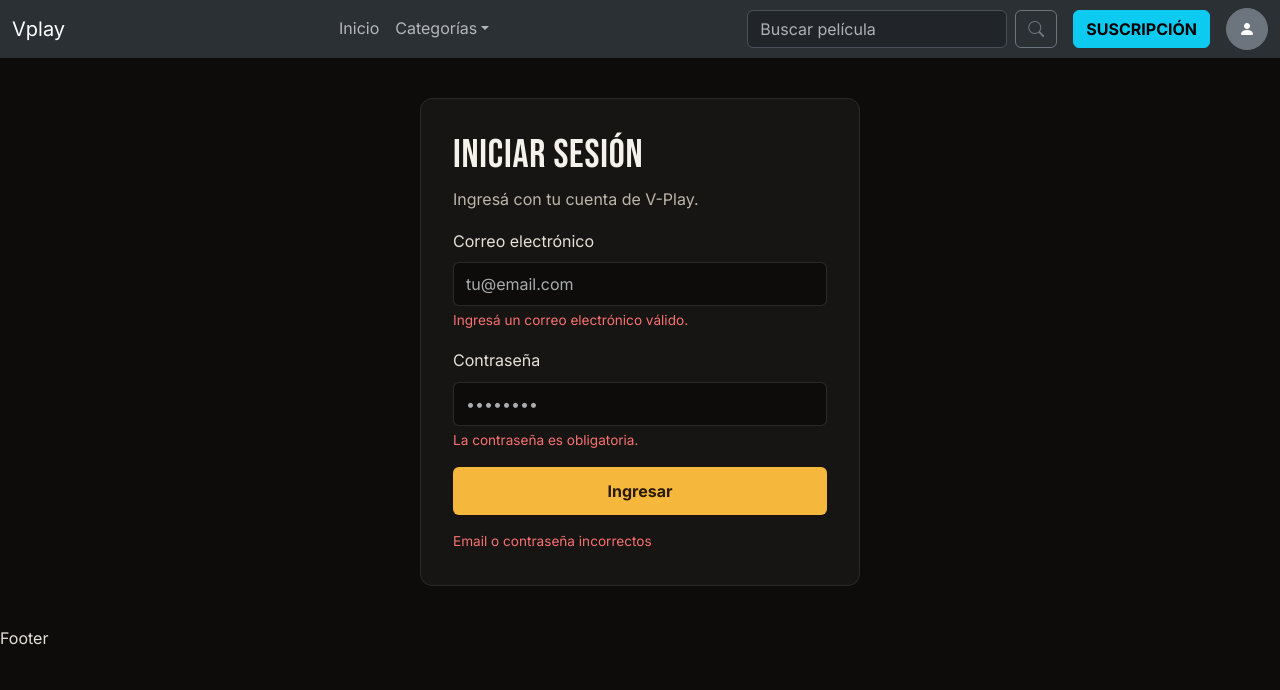
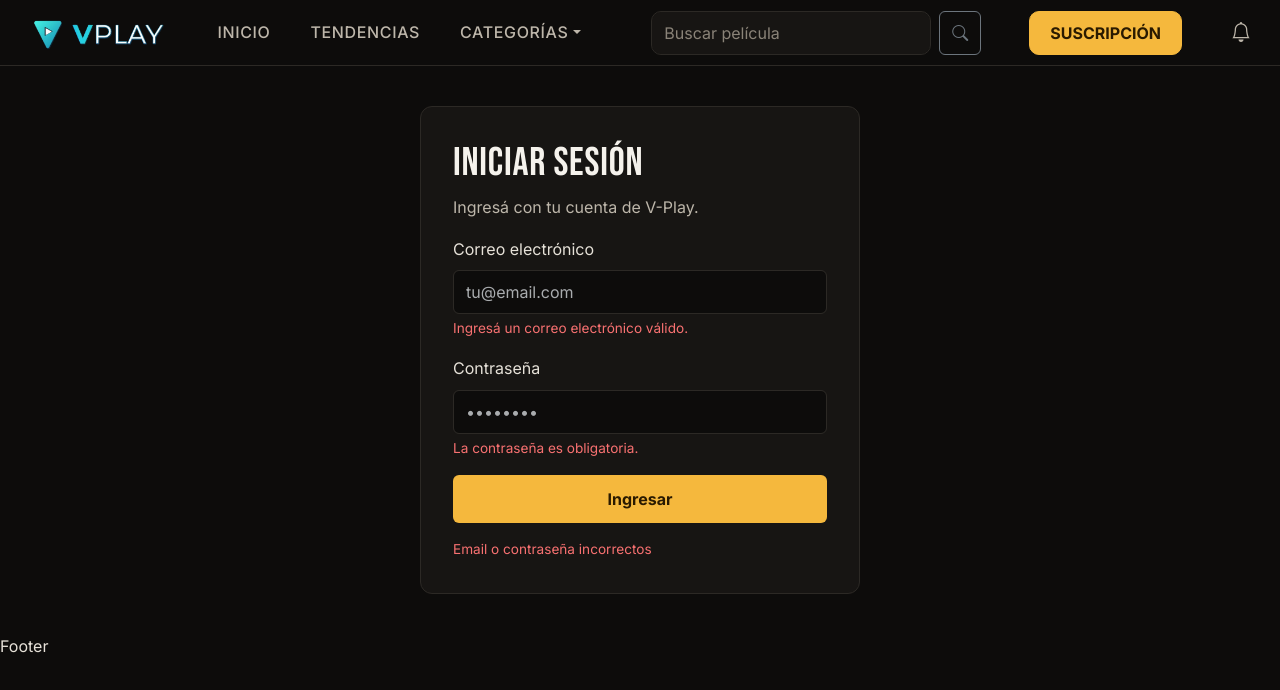
Before and after one commit to silvanaloggia-bit/V-Play, a React (Vite) app: page /login in a window 1280 px wide. Shown: the top 690 px of the page. Built offline with nearby package versions, Linux system fonts and the light colour scheme.

Commit message:
feat:update navabar HU- 04

```diff
--- a/src/components/Navbar.tsx
+++ b/src/components/Navbar.tsx
@@ -5,25 +5,29 @@ import Nav from 'react-bootstrap/Nav';
 import Navbar from 'react-bootstrap/Navbar';
 import NavDropdown from 'react-bootstrap/NavDropdown';
 import { Link } from 'react-router';
+import "../styles/Navbar.css";
+import logo from "../assets/logo-vplay.png.png";
 
 // Más adelante esta lista se importa desde config/constants.ts
 const categories = ['Acción', 'Comedia', 'Drama'];
 
 function AppNavbar() {
   return (
-    <Navbar expand="lg" className="bg-body-tertiary">
+    <Navbar expand="lg" className="app-navbar px-3" data-bs-theme="dark">
       <Container fluid>
         <Navbar.Brand as={Link} to="/">
-          Vplay
+          <img src={logo} alt="VPlay" height={36} />
         </Navbar.Brand>
 
         <Navbar.Toggle aria-controls="navbarScroll" />
 
-        <Navbar.Collapse id="navbarScroll">
-          <Nav className="mx-auto my-2 my-lg-0">
+        <Navbar.Collapse id="navbarScroll" className='justify-content-between w-100'>
+          <Nav className="ms-lg-4 gap-lg-4 align-items-lg-center">
             <Nav.Link as={Link} to="/">
               Inicio
             </Nav.Link>
+
+            <Nav.Link as= {Link} to="/tendencias">Tendencias</Nav.Link>
 
             <NavDropdown title="Categorías" id="navbarCategoriesDropdown">
               {categories.map((category) => (
@@ -34,9 +38,9 @@ function AppNavbar() {
             </NavDropdown>
           </Nav>
 
-          <div className="d-flex align-items-center gap-3 flex-nowrap">
+          <div className="d-flex align-items-center gap-5 flex-nowrap">
             <Form
-              className="d-flex"
+              className="d-flex my-2 my-lg-0"
               role="search"
               onSubmit={(event) => event.preventDefault()}
             >
@@ -44,6 +48,7 @@ function AppNavbar() {
                 type="search"
                 placeholder="Buscar película"
                 className="me-2"
+                style={{width: 280}}
                 aria-label="Buscar película"
               />
               <Button type="submit" variant="outline-secondary" aria-label="Buscar">
@@ -54,8 +59,11 @@ function AppNavbar() {
             <Button variant="info" className="fw-bold text-uppercase text-nowrap">
               Suscripción
             </Button>
+            <Button variant='link' className='text-body p-0' aria-label='Notificaciones'>
+              <i className='bi bi-bell fs-5' aria-hidden="true"></i>
+            </Button>
 
-            <Button
+            {/* <Button
               as={Link}
               to="/login"
               variant="secondary"
@@ -64,7 +72,7 @@ function AppNavbar() {
               aria-label="Ingresar"
             >
               <i className="bi bi-person-fill" aria-hidden="true"></i>
-            </Button>
+            </Button> */}
           </div>
         </Navbar.Collapse>
       </Container>
--- /dev/null
+++ b/src/styles/Navbar.css
@@ -0,0 +1,76 @@
+.app-navbar {
+    background-color: var(--color-bg-header) !important;
+    border-bottom: 1px solid var(--color-border);
+    padding-block: 0.6rem;
+    font-family: var(--font-main);
+}
+/* Links */
+.app-navbar .nav-link {
+    color: var(--color-text-secondary);
+    font-weight: 500;
+    text-transform: uppercase;
+    letter-spacing: 0.04em;
+    transition: color 0.2s;
+}
+.app-navbar .nav-link:hover,
+.app-navbar .nav-link.active,
+.app-navbar .nav-link.show {
+    color: var(--color-accent);
+}
+/*Dropdown de categorías*/
+.app-navbar .dropdown-menu {
+    background-color: var(--color-surface);
+    border: 1px solid var(--color-border);
+    border-radius: var(--radius-lg);
+    padding: 0.5rem;
+}
+.app-navbar .dropdown-item {
+    color: var(--color-text-secondary);
+    border-radius: var(--radius-md);
+    padding: 0.5rem 1rem;
+}
+.app-navbar .dropdown-item:hover ,
+.app-navbar .dropdown-item:focus {
+    background-color: var(--color-border);
+    color: var(--color-accent);
+}
+/* Buscador */
+.app-navbar .form-control {
+    height: var(--height-field);
+    background-color: var(--color-surface);
+    border: 1px solid var(--color-border);
+    border-radius: var(--radius-md);
+    color: var(--color-text);
+}
+.app-navbar .form-control::placeholder {
+    color: var(--color-text-muted);
+}
+.app-navbar .form-control:focus {
+    border-color: var(--color-accent);
+    box-shadow: none;
+}
+.app-navbar .btn-outline-secondary:hover {
+    background-color: var(--color-accent);
+    border-color: var(--color-accent);
+    color: var(--color-on-accent);
+}
+/* Botón de Suscripción */
+.app-navbar .btn-info {
+    height: var(--height-field);
+    background-color: var(--color-accent);
+    border-color: var(--color-accent);
+    color: var(--color-on-accent);
+    border-radius: var(--radius-md);
+    padding-inline: 1.25rem;
+}
+.app-navbar .btn-info:hover {
+    filter: brightness(1.1);
+    color: var(--color-text-secondary);
+}
+/* Campanita */
+.app-navbar .btn-link {
+    color: var(--color-text-secondary) !important;
+}
+.app-navbar .btn-link:hover {
+    color: var(--color-accent) !important;
+}
```
Also changed, not shown: src/assets/logo-vplay.png.png (added).
